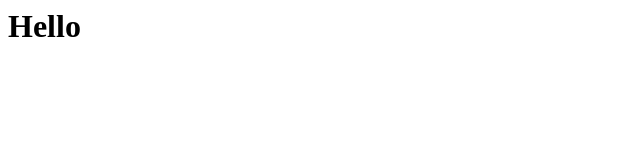
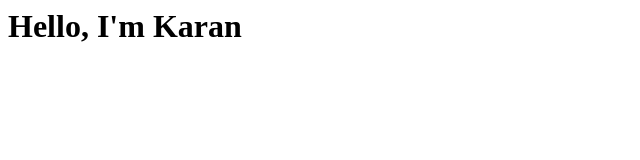
Before and after one commit to karanbitode/portfolio, a plain HTML site: page index.html in a window 1280 px wide. Shown: the whole page, without its empty margins (0-640 px from the left). Drawn offline with Linux system fonts and the light colour scheme.

Commit message:
Update index.html

```diff
--- a/index.html
+++ b/index.html
@@ -1 +1 @@
-<h1>Hello</h1>
+<h1>Hello, I'm Karan</h1>
```
